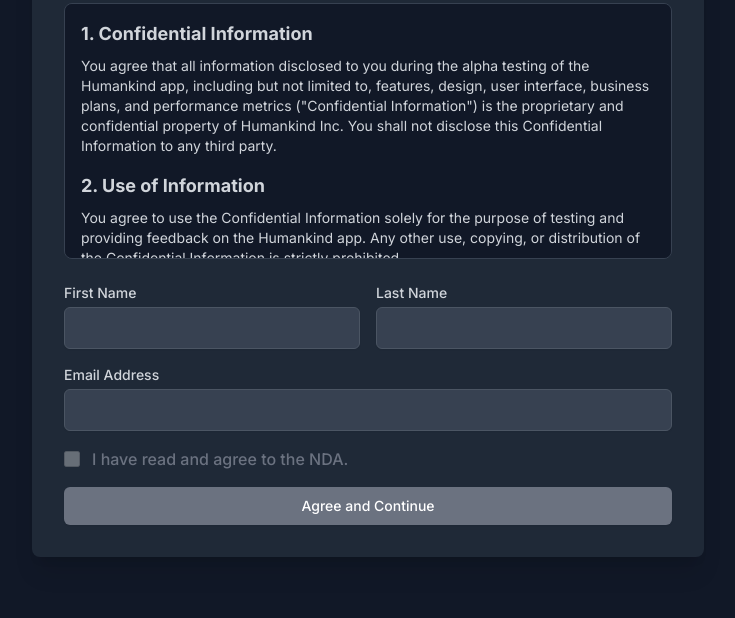
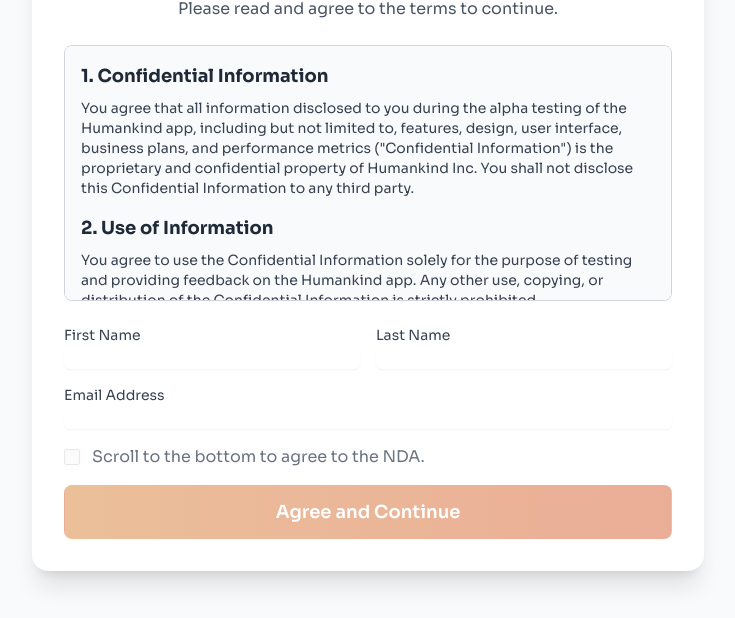
Before and after one commit to grsphx-human/grsphx-human.github.io, a website: page alpha/index.html in a window 1280 px wide. Shown: the part 182-800 px from the top of the page, without its empty margins (272-1007 px from the left). Drawn offline with nearby package versions, Linux system fonts and the light colour scheme.

Commit message:
Update index.html

```diff
--- a/alpha/index.html
+++ b/alpha/index.html
@@ -6,50 +6,66 @@
     <title>Humankind Alpha - NDA</title>
     <!-- Tailwind CSS for styling -->
     <script src="https://cdn.tailwindcss.com"></script>
-    <!-- Google Fonts: Inter -->
+    <!-- Google Fonts: Sora (to match your main page) -->
     <link rel="preconnect" href="https://fonts.googleapis.com">
     <link rel="preconnect" href="https://fonts.gstatic.com" crossorigin>
-    <link href="https://fonts.googleapis.com/css2?family=Inter:wght@400;500;700&display=swap" rel="stylesheet">
+    <link href="https://fonts.googleapis.com/css2?family=Sora:wght@400;600;700&display=swap" rel="stylesheet">
     <style>
-        /* Use the Inter font as the default */
+        /* Copied directly from your main index.html for a consistent theme */
+        :root {
+            --primary-color: #D98236; /* Muted Orange for main buttons */
+            --primary-hover-color: #D95E32; /* Brighter Custom Orange for hover */
+            --primary-ring-color: #FDBA74;
+        }
         body {
-            font-family: 'Inter', sans-serif;
+            font-family: 'Sora', sans-serif;
+            background-color: #F9FAFB; /* Light gray background */
+            color: #1F2937; /* Dark text color */
+        }
+        .modern-btn {
+            background: linear-gradient(to right, var(--primary-color), var(--primary-hover-color));
+            transition: all 0.3s ease;
+        }
+        .modern-btn:hover {
+            transform: translateY(-2px);
+            box-shadow: 0 10px 20px -10px var(--primary-color);
         }
         /* Custom scrollbar for a cleaner look */
         .nda-text::-webkit-scrollbar {
             width: 8px;
         }
         .nda-text::-webkit-scrollbar-track {
-            background: #2d3748; /* gray-800 */
+            background: #E5E7EB; /* gray-200 */
         }
         .nda-text::-webkit-scrollbar-thumb {
-            background: #4a5568; /* gray-600 */
+            background: #9CA3AF; /* gray-400 */
             border-radius: 4px;
         }
     </style>
 </head>
-<body class="bg-gray-900 text-white flex items-center justify-center min-h-screen p-4 sm:p-6">
+<body class="bg-gray-50 text-gray-800 flex items-center justify-center min-h-screen p-4 sm:p-6">
 
-    <div class="w-full max-w-2xl bg-gray-800 rounded-lg shadow-xl p-6 sm:p-8 space-y-6">
+    <div class="w-full max-w-2xl bg-white rounded-2xl shadow-xl p-6 sm:p-8 space-y-6">
         <!-- Header -->
         <div class="text-center">
-            <h1 class="text-2xl sm:text-3xl font-bold text-gray-100">Alpha Tester Non-Disclosure Agreement</h1>
-            <p class="text-gray-400 mt-2">Please read the following agreement carefully.</p>
+            <img src="/logo.png" alt="HumanKind Logo" class="h-12 w-12 mx-auto mb-2" onerror="this.style.display='none'">
+            <h1 class="text-2xl sm:text-3xl font-bold text-gray-900">Alpha Tester NDA</h1>
+            <p class="text-gray-600 mt-2">Please read and agree to the terms to continue.</p>
         </div>
 
         <!-- NDA Text Box -->
-        <div id="nda-text" class="nda-text h-64 overflow-y-scroll border border-gray-700 rounded-lg p-4 bg-gray-900 text-gray-300 text-sm">
-            <h2 class="font-bold text-lg mb-2">1. Confidential Information</h2>
+        <div id="nda-text" class="nda-text h-64 overflow-y-scroll border border-gray-300 rounded-lg p-4 bg-gray-50 text-gray-700 text-sm">
+            <h2 class="font-bold text-lg mb-2 text-gray-800">1. Confidential Information</h2>
             <p class="mb-4">You agree that all information disclosed to you during the alpha testing of the Humankind app, including but not limited to, features, design, user interface, business plans, and performance metrics ("Confidential Information") is the proprietary and confidential property of Humankind Inc. You shall not disclose this Confidential Information to any third party.</p>
-            <h2 class="font-bold text-lg mb-2">2. Use of Information</h2>
+            <h2 class="font-bold text-lg mb-2 text-gray-800">2. Use of Information</h2>
             <p class="mb-4">You agree to use the Confidential Information solely for the purpose of testing and providing feedback on the Humankind app. Any other use, copying, or distribution of the Confidential Information is strictly prohibited.</p>
-            <h2 class="font-bold text-lg mb-2">3. Feedback</h2>
+            <h2 class="font-bold text-lg mb-2 text-gray-800">3. Feedback</h2>
             <p class="mb-4">You agree to provide honest and constructive feedback regarding your experience with the app. All feedback, ideas, and suggestions you provide become the exclusive property of Humankind Inc., without any obligation of compensation to you.</p>
-            <h2 class="font-bold text-lg mb-2">4. Term</h2>
+            <h2 class="font-bold text-lg mb-2 text-gray-800">4. Term</h2>
             <p class="mb-4">This agreement is effective as of the date of your acceptance and will continue until the official public launch of the Humankind app, or until terminated in writing by Humankind Inc.</p>
-            <h2 class="font-bold text-lg mb-2">5. No Warranty</h2>
+            <h2 class="font-bold text-lg mb-2 text-gray-800">5. No Warranty</h2>
             <p class="mb-4">The alpha version of the Humankind app is provided "as-is." Humankind Inc. makes no warranties, express or implied, regarding the app's functionality, reliability, or suitability for any purpose.</p>
-             <h2 class="font-bold text-lg mb-2">6. Acknowledgment</h2>
+             <h2 class="font-bold text-lg mb-2 text-gray-800">6. Acknowledgment</h2>
             <p>By checking the box and submitting this form, you acknowledge that you have read, understood, and agree to be bound by the terms and conditions of this Non-Disclosure Agreement.</p>
         </div>
 
@@ -57,27 +73,27 @@
         <form id="nda-form" class="space-y-4">
             <div class="grid grid-cols-1 sm:grid-cols-2 gap-4">
                 <div>
-                    <label for="firstName" class="block text-sm font-medium text-gray-300">First Name</label>
-                    <input type="text" id="firstName" name="firstName" required class="mt-1 block w-full bg-gray-700 border border-gray-600 rounded-md shadow-sm py-2 px-3 text-white focus:outline-none focus:ring-indigo-500 focus:border-indigo-500">
+                    <label for="firstName" class="block text-sm font-medium text-gray-700">First Name</label>
+                    <input type="text" id="firstName" name="firstName" required class="mt-1 block w-full border-gray-300 rounded-md shadow-sm focus:ring-[var(--primary-ring-color)] focus:border-[var(--primary-color)] sm:text-sm">
                 </div>
                 <div>
-                    <label for="lastName" class="block text-sm font-medium text-gray-300">Last Name</label>
-                    <input type="text" id="lastName" name="lastName" required class="mt-1 block w-full bg-gray-700 border border-gray-600 rounded-md shadow-sm py-2 px-3 text-white focus:outline-none focus:ring-indigo-500 focus:border-indigo-500">
+                    <label for="lastName" class="block text-sm font-medium text-gray-700">Last Name</label>
+                    <input type="text" id="lastName" name="lastName" required class="mt-1 block w-full border-gray-300 rounded-md shadow-sm focus:ring-[var(--primary-ring-color)] focus:border-[var(--primary-color)] sm:text-sm">
                 </div>
             </div>
             <div>
-                <label for="email" class="block text-sm font-medium text-gray-300">Email Address</label>
-                <input type="email" id="email" name="email" required class="mt-1 block w-full bg-gray-700 border border-gray-600 rounded-md shadow-sm py-2 px-3 text-white focus:outline-none focus:ring-indigo-500 focus:border-indigo-500">
+                <label for="email" class="block text-sm font-medium text-gray-700">Email Address</label>
+                <input type="email" id="email" name="email" required class="mt-1 block w-full border-gray-300 rounded-md shadow-sm focus:ring-[var(--primary-ring-color)] focus:border-[var(--primary-color)] sm:text-sm">
             </div>
 
             <!-- Agreement Checkbox -->
             <div class="flex items-center space-x-3">
-                <input id="agree-checkbox" name="agreement" type="checkbox" disabled class="h-4 w-4 rounded bg-gray-700 border-gray-600 text-indigo-600 focus:ring-indigo-500 disabled:opacity-50 disabled:cursor-not-allowed">
-                <label for="agree-checkbox" id="agree-label" class="font-medium text-gray-500">I have read and agree to the NDA.</label>
+                <input id="agree-checkbox" name="agreement" type="checkbox" disabled class="h-4 w-4 rounded border-gray-300 text-[var(--primary-color)] focus:ring-[var(--primary-color)] disabled:opacity-50 disabled:cursor-not-allowed">
+                <label for="agree-checkbox" id="agree-label" class="font-medium text-gray-500">Scroll to the bottom to agree to the NDA.</label>
             </div>
 
             <!-- Submit Button -->
-            <button type="submit" id="submit-button" disabled class="w-full flex justify-center py-2 px-4 border border-transparent rounded-md shadow-sm text-sm font-medium text-white bg-indigo-600 hover:bg-indigo-700 focus:outline-none focus:ring-2 focus:ring-offset-2 focus:ring-indigo-500 disabled:bg-gray-500 disabled:cursor-not-allowed transition-colors">
+            <button type="submit" id="submit-button" disabled class="w-full flex justify-center py-3 px-4 border border-transparent rounded-lg shadow-sm text-lg font-semibold text-white modern-btn disabled:opacity-50 disabled:cursor-not-allowed disabled:shadow-none disabled:transform-none">
                 Agree and Continue
             </button>
         </form>
@@ -118,7 +134,7 @@
             if (isScrolledToBottom) {
                 agreeCheckbox.disabled = false;
                 agreeLabel.classList.remove('text-gray-500');
-                agreeLabel.classList.add('text-gray-300');
+                agreeLabel.classList.add('text-gray-700');
                 agreeLabel.textContent = 'I have read and agree to the NDA.';
             }
         });
@@ -133,7 +149,7 @@
             event.preventDefault(); // Prevent the default form submission
             if (!submitButton.disabled) {
                 // Redirect to the instructions page.
-                window.location.href = '/alpha/instructions';
+                window.location.href = '/alpha/instructions.html';
             }
         });
     </script>
```
